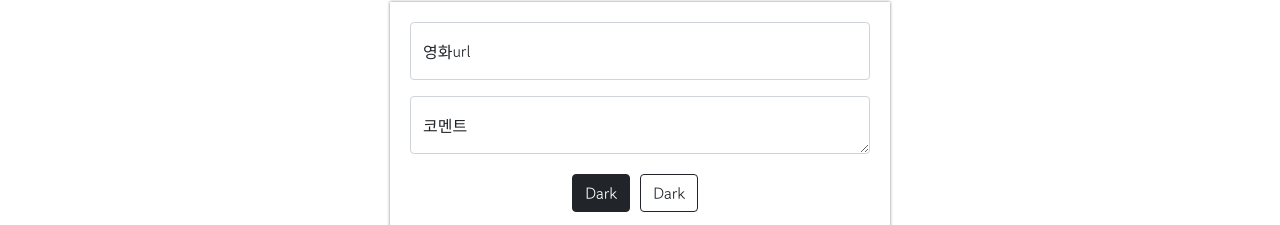
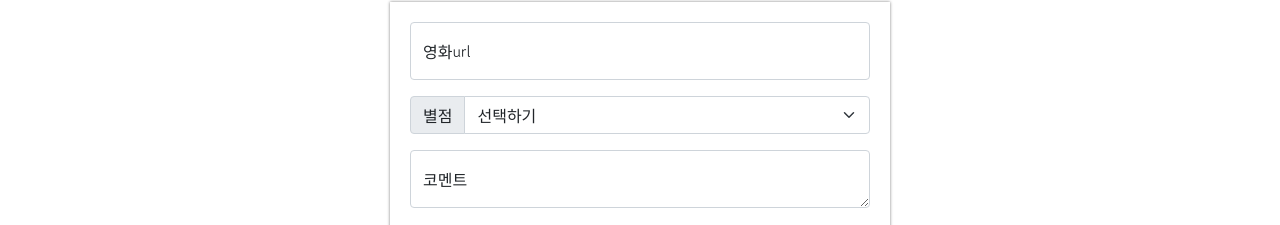
Before and after one commit to sinnanda1113/mypage, a plain HTML site: page index.html in a window 1280 px wide. Shown: the part 268-493 px from the top of the page. Drawn offline with nearby package versions, Linux system fonts and the light colour scheme.

Commit message:
Update index.html

```diff
--- a/index.html
+++ b/index.html
@@ -90,6 +90,17 @@
             <input type="email" class="form-control" id="floatingInput" placeholder="name@example.com">
             <label for="floatingInput">영화url</label>
           </div>
+          <div class="input-group mb-3">
+            <label class="input-group-text" for="inputGroupSelect01">별점</label>
+            <select class="form-select" id="inputGroupSelect01">
+              <option selected>선택하기</option>
+              <option value="1"><p>⭐</p></option>
+              <option value="2"><p>⭐⭐</p></option>
+              <option value="3"><p>⭐⭐⭐</p></option>
+              <option value="4"><p>⭐⭐⭐⭐</p></option>
+              <option value="5"><p>⭐⭐⭐⭐</p></option>
+            </select>
+          </div>
           <div class="form-floating">
             <textarea class="form-control" placeholder="Leave a comment here" id="floatingTextarea"></textarea>
             <label for="floatingTextarea">코멘트</label>
```
